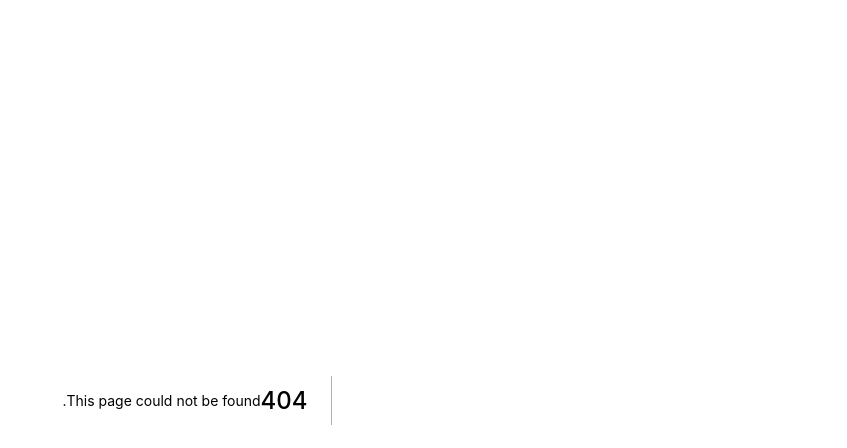
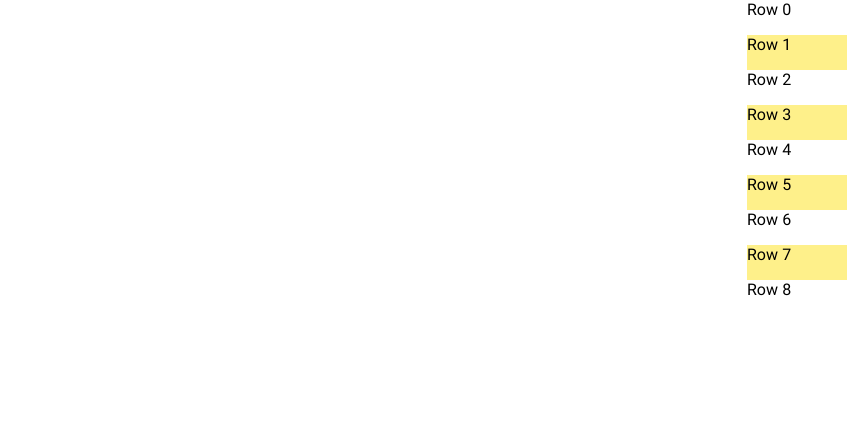
Before and after one commit to Davoudkhodaverdian/next-project, a Next.js app: page /windowList in a window 1280 px wide. Before the commit this address had no page. Shown: the top 448 px of the page, without its empty margins (433-1280 px from the left). Built offline with nearby package versions, Linux system fonts and the light colour scheme.

Commit message:
change files

```diff
--- a/pages/about.js
+++ b/pages/about.js
@@ -2,7 +2,7 @@ import BaseLayout from './../components/main/basicLayout'
 
 export default function About() {
 
-    return(
+    return (
 
         <BaseLayout>
 
@@ -10,10 +10,10 @@ export default function About() {
             <div className="p-1 m-1">ایمیل: davoudkhodaverdian20@gmail.com</div>
             <div className="p-1 m-1">این پروژه برای مدیرت کاربران میباشد.</div>
             <div className="p-1 m-1">هنگامی که شما ثبت نام میکنید وارد سایت میشوید و به لیست کاربران اضافه میشوید</div>
-         <div className="p-1 m-1">برای مشاهده لیست کاربران وارد بعد وارد شدن به سایت وارد داشبورد شوید و وارد پنل مدیریت شوید</div>
+            <div className="p-1 m-1">برای مشاهده لیست کاربران وارد بعد از وارد شدن به سایت، وارد داشبورد شوید و وارد پنل مدیریت شوید</div>
             <div className="p-1 m-1">در پنل مدیریت میتوانید اطلاعات خود خود را کامل تر کنید</div>
-         <div className="p-1 m-1">اگر در پنل مدیریت خودتان را از لست حذف کنید از سایت خارج میشوید چون با اکانت خودتان وارد شده اید</div>
-         <div className="p-1 m-1">در پروفایل خود نیز میتوانید اطلاعات اطلاعات مربوط به ثبت نام خود خود مانند نام کاربری و ایمیل را ویرایش کنید</div>
+            <div className="p-1 m-1">اگر در پنل مدیریت، خودتان را از لست حذف کنید، از سایت خارج میشوید، چون با اکانت خودتان که حذف شده است وارد شدید</div>
+            <div className="p-1 m-1">در پروفایل خود میتوانید اطلاعات اطلاعات مربوط به ثبت نام خود خود مانند نام کاربری و ایمیل را ویرایش کنید</div>
         </BaseLayout>
     )
 
--- /dev/null
+++ b/pages/windowList.js
@@ -0,0 +1,26 @@
+import { FixedSizeList as List } from "react-window";
+
+
+export default function WindowList() {
+
+
+    const Row = ({index,style})=>(
+        <div className={index % 2 ? "bg-yellow-200" : ""} style={style}>
+            Row {index}
+        </div>
+    );
+
+    return (
+        <div>
+            <List
+                className="List"
+                height={300}
+                itemCount={1000}
+                itemSize={35}
+                width={100}
+            >
+                {Row}
+            </List>
+        </div>
+    )
+}
```
Also changed, not shown: components/account/edit/buttons.js (+12 -2 lines), components/articles/index.js (+6 -1 lines). Lines whose indentation alone changed are shown as unchanged.
